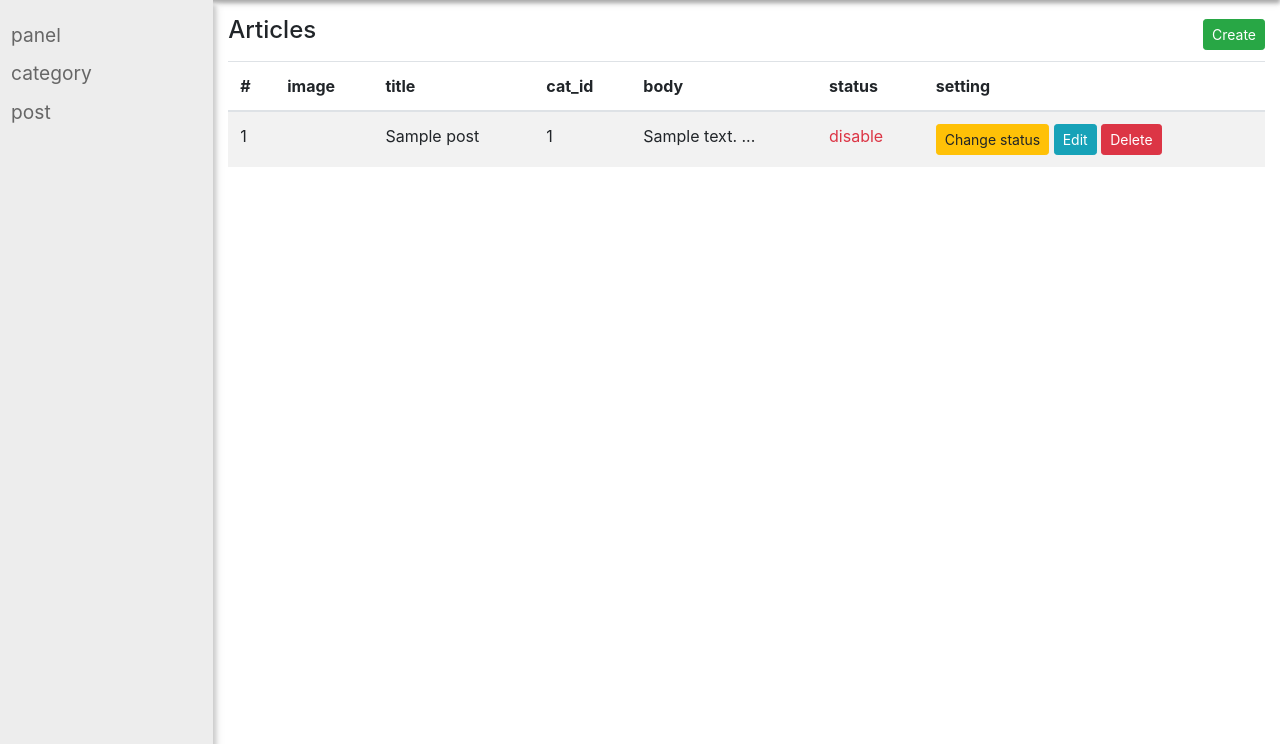
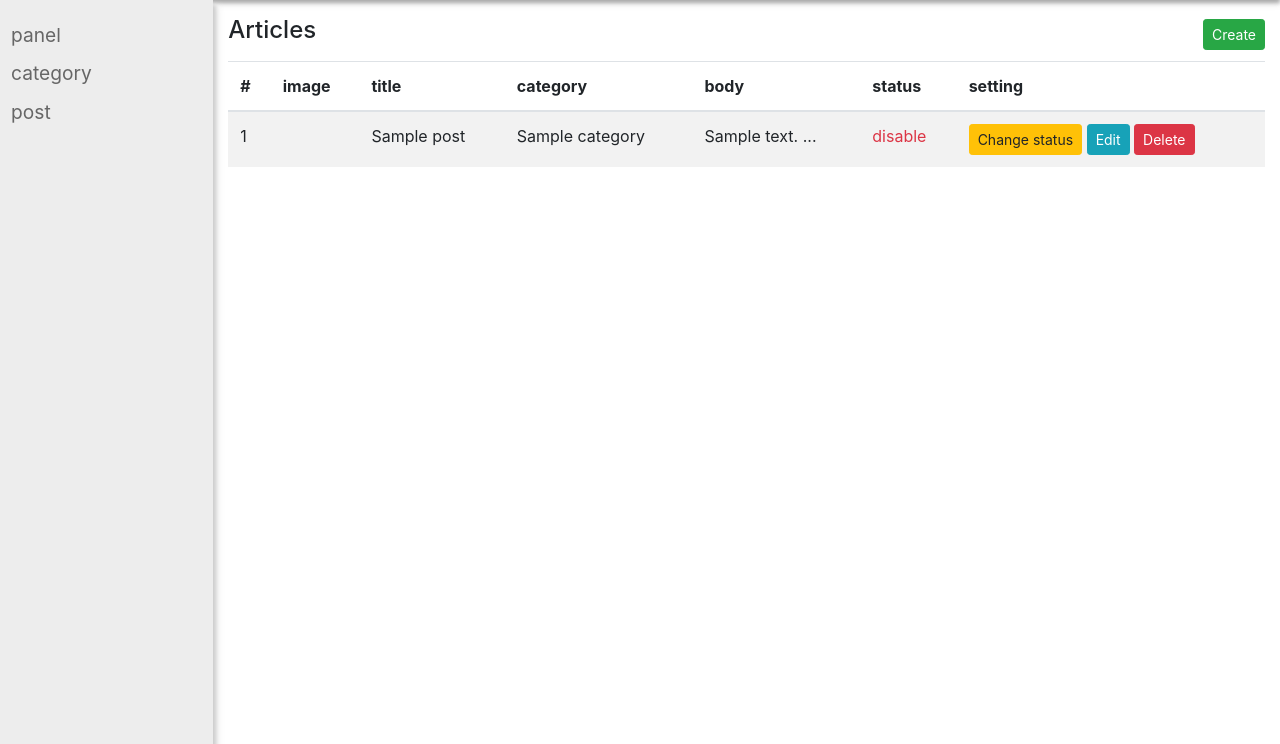
Before and after one commit to MeTi-DeV/Weblog_Project-First-PHP-Project, a PHP site: page /Weblog_Project-First-PHP-Project/panel/post in a window 1280 px wide. Shown: the part 56-800 px from the top of the page. Run offline with PHP 8.4, Linux system fonts and the light colour scheme; tables that the repository leaves empty or names only in its code hold one stand-in row (values such as "Sample post").

Commit message:
add category name to posts in panel

```diff
--- a/panel/post/index.php
+++ b/panel/post/index.php
@@ -40,7 +40,7 @@ require_once('../../functions/helpers.php');
                                     <th>#</th>
                                     <th>image</th>
                                     <th>title</th>
-                                    <th>cat_id</th>
+                                    <th>category</th>
                                     <th>body</th>
                                     <th>status</th>
                                     <th>setting</th>
@@ -50,7 +50,8 @@ require_once('../../functions/helpers.php');
                             <tbody>
                                 <?php
                                 global $pdo;
-                                $query = "SELECT * FROM php_project.posts";
+                                $query = "SELECT php_project.posts.*,php_project.categories.name AS category_name  FROM php_project.posts
+                                LEFT JOIN php_project.categories ON php_project.posts.cat_id =php_project.categories.id;";
                                 $statement = $pdo->prepare($query);
                                 $statement->execute();
                                 $posts = $statement->fetchall();
@@ -64,7 +65,7 @@ require_once('../../functions/helpers.php');
                                             <?= $post->title ?>
                                         </td>
                                         <td>
-                                            <?= $post->cat_id ?>
+                                            <?= $post->category_name ?>
                                         </td>
                                         <td>
                                             <?= substr(
```
